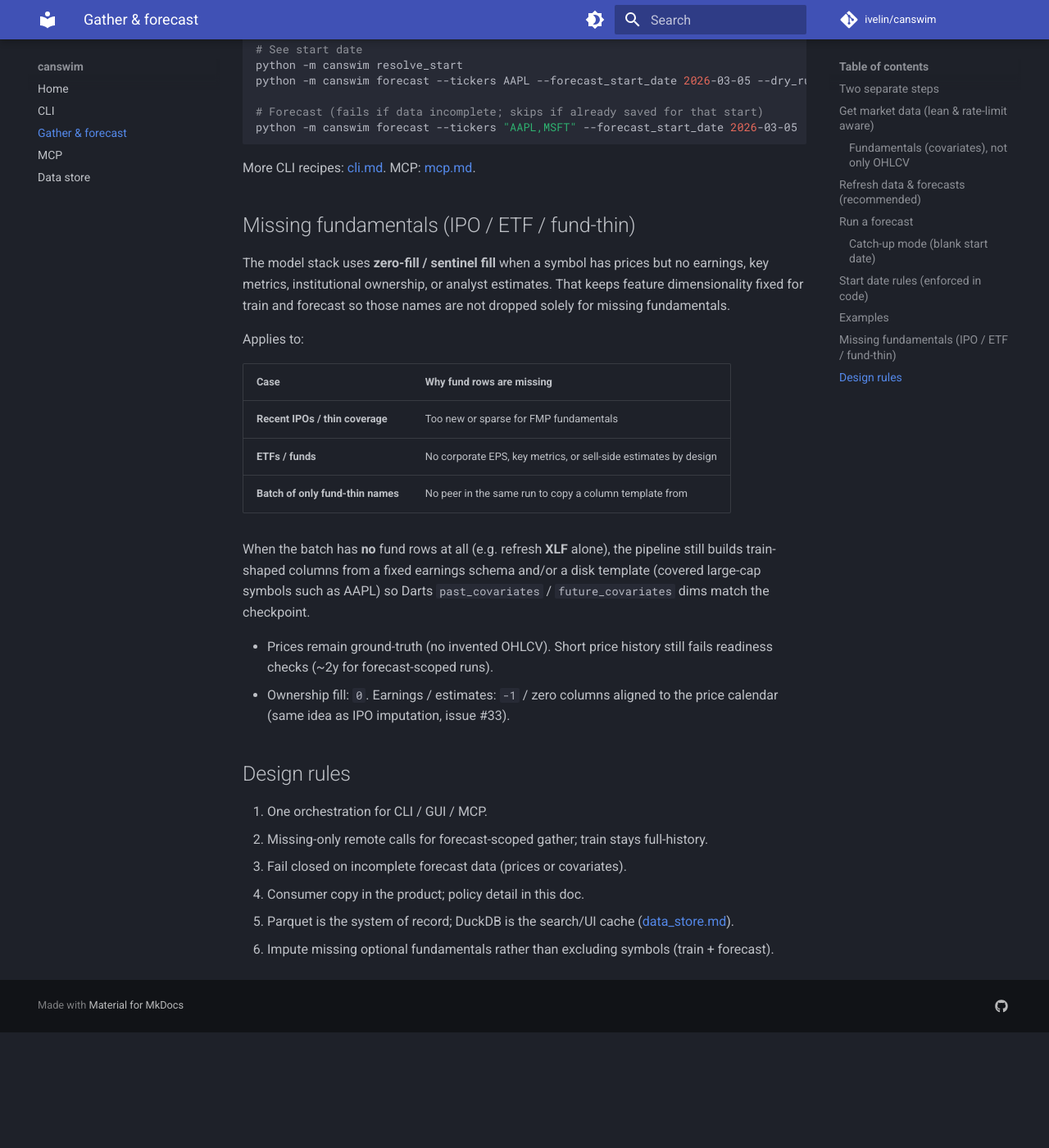
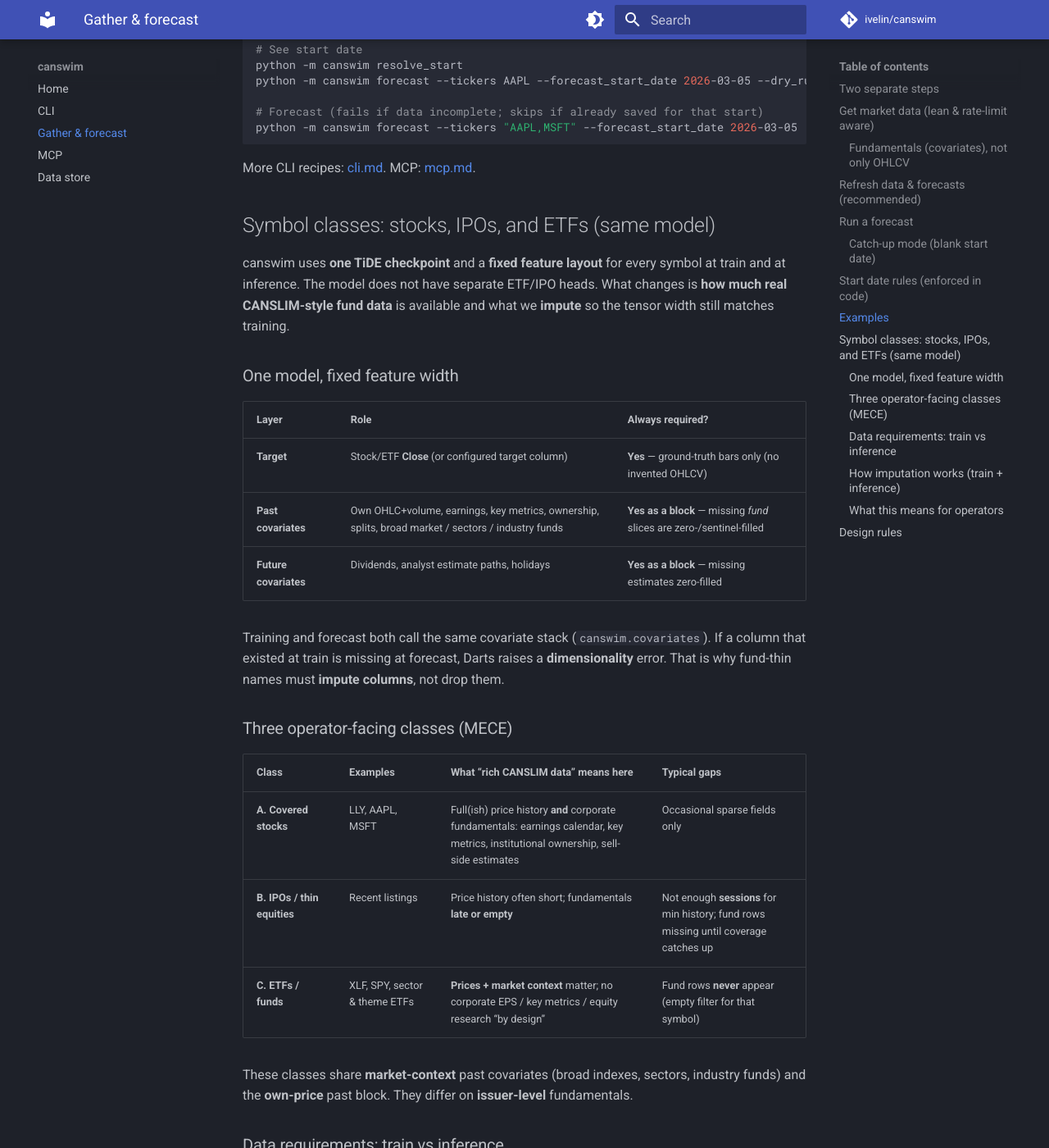
Before and after one commit to ivelin/canswim, an MkDocs documentation site: the page built from docs/run_triggers.md, in a window 1280 px wide and 1400 px high, scrolled down 3232 px. Shown: the whole window at 82% size. Built offline with MkDocs 1.6.1 and Material for MkDocs 9.7.7, drawn with Linux system fonts in a browser that asks for light colours; comment, search, counter and statistics services are not loaded; before the commit the page ends 4491 px from its top, so only the background shows below that; some of the changed text lies outside the part shown.

Commit message:
docs: stocks vs IPOs vs ETFs under one model schema
Document MECE symbol classes, train/inference data requirements,
hard price fails vs fund zero-fill, and empty-batch ETF path.

```diff
--- a/docs/run_triggers.md
+++ b/docs/run_triggers.md
@@ -100,36 +100,97 @@ python -m canswim forecast --tickers "AAPL,MSFT" --forecast_start_date 2026-03-0
 
 More CLI recipes: [cli.md](cli.md). MCP: [mcp.md](mcp.md).
 
-## Missing fundamentals (IPO / ETF / fund-thin)
+## Symbol classes: stocks, IPOs, and ETFs (same model)
 
-The model stack uses **zero-fill / sentinel fill** when a symbol has prices but no
-earnings, key metrics, institutional ownership, or analyst estimates. That keeps
-feature dimensionality fixed for train and forecast so those names are not
-dropped solely for missing fundamentals.
+canswim uses **one TiDE checkpoint** and a **fixed feature layout** for every
+symbol at train and at inference. The model does not have separate ETF/IPO
+heads. What changes is **how much real CANSLIM-style fund data** is available
+and what we **impute** so the tensor width still matches training.
 
-Applies to:
+### One model, fixed feature width
 
-| Case | Why fund rows are missing |
-|------|---------------------------|
-| **Recent IPOs / thin coverage** | Too new or sparse for FMP fundamentals |
-| **ETFs / funds** | No corporate EPS, key metrics, or sell-side estimates by design |
-| **Batch of only fund-thin names** | No peer in the same run to copy a column template from |
+| Layer | Role | Always required? |
+|-------|------|------------------|
+| **Target** | Stock/ETF **Close** (or configured target column) | **Yes** — ground-truth bars only (no invented OHLCV) |
+| **Past covariates** | Own OHLC+volume, earnings, key metrics, ownership, splits, broad market / sectors / industry funds | **Yes as a block** — missing *fund* slices are zero-/sentinel-filled |
+| **Future covariates** | Dividends, analyst estimate paths, holidays | **Yes as a block** — missing estimates zero-filled |
 
-When the batch has **no** fund rows at all (e.g. refresh **XLF** alone), the
-pipeline still builds train-shaped columns from a fixed earnings schema and/or a
-disk template (covered large-cap symbols such as AAPL) so Darts
-`past_covariates` / `future_covariates` dims match the checkpoint.
+Training and forecast both call the same covariate stack (`canswim.covariates`).
+If a column that existed at train is missing at forecast, Darts raises a
+**dimensionality** error. That is why fund-thin names must **impute columns**,
+not drop them.
 
-- Prices remain ground-truth (no invented OHLCV). Short price history still fails
-  readiness checks (~2y for forecast-scoped runs).
-- Ownership fill: `0`. Earnings / estimates: `-1` / zero columns aligned to the
-  price calendar (same idea as IPO imputation, issue #33).
+### Three operator-facing classes (MECE)
+
+| Class | Examples | What “rich CANSLIM data” means here | Typical gaps |
+|-------|----------|--------------------------------------|--------------|
+| **A. Covered stocks** | LLY, AAPL, MSFT | Full(ish) price history **and** corporate fundamentals: earnings calendar, key metrics, institutional ownership, sell-side estimates | Occasional sparse fields only |
+| **B. IPOs / thin equities** | Recent listings | Price history often short; fundamentals **late or empty** | Not enough **sessions** for min history; fund rows missing until coverage catches up |
+| **C. ETFs / funds** | XLF, SPY, sector & theme ETFs | **Prices + market context** matter; no corporate EPS / key metrics / equity research “by design” | Fund rows **never** appear (empty filter for that symbol) |
+
+These classes share **market-context** past covariates (broad indexes, sectors,
+industry funds) and the **own-price** past block. They differ on **issuer-level**
+fundamentals.
+
+### Data requirements: train vs inference
+
+Same rules on both paths unless noted.
+
+| Requirement | Covered stocks (A) | IPOs / thin (B) | ETFs / funds (C) |
+|-------------|--------------------|-----------------|------------------|
+| **OHLCV history** | Full train window or ~2y scoped | Must eventually reach ~**2 years of sessions** for forecast-scoped readiness | Same price floor as stocks (~2y scoped) |
+| **Own OHLC+volume as past covs** | Real | Real when listed | Real (ETF prints) |
+| **Earnings / key metrics / ownership** | Real when present | **Zero-fill** missing (#33) | **Zero-fill** missing (same mechanism; expected permanent) |
+| **Analyst estimates (future)** | Real when present | **Zero-fill** missing | **Zero-fill** missing |
+| **Broad / sector / industry funds** | Shared series (all symbols) | Shared series | Shared series (often the informative path for ETFs) |
+| **Dividends / splits / holidays** | Real or empty-padded | Same | Same |
+| **Train inclusion** | Preferred “rich” examples | Included if prices + imputed fund dims work | Can be included the same way; model still learns price+market features |
+| **Forecast / Refresh** | Default path | Fail **history** if too short; else impute fund | Fail **history** if too short; else impute fund (empty batch OK) |
+
+**Hard fail (cannot invent):** insufficient **price** history for the forecast
+window / min samples. Status talks about short history / IPOs.
+
+**Soft gap (impute, do not drop columns):** missing earnings, key metrics,
+ownership, estimates — whether temporary (IPO) or structural (ETF).
+
+### How imputation works (train + inference)
+
+1. Build real series per symbol when parquet has rows.
+2. If some symbols in the batch lack a block, **copy the column template** from a
+   peer that has it and fill with `0` (ownership) or `-1` / zeros (earn, kms,
+   estimates), aligned to that symbol’s **price calendar**.
+3. If the **entire batch** has no fund rows (e.g. refresh **XLF** alone), there is
+   no peer template:
+   - **Earnings:** fixed train schema columns (always emit the same names/order).
+   - **Key metrics / analyst estimates:** load a **disk template** from covered
+     large caps (e.g. AAPL family) and zero-fill those columns for the thin name.
+4. Stack into past/future covariates with the **same width** as training so one
+   checkpoint works for A/B/C.
+
+Implementation: `canswim.covariates` (issue #33 for IPOs; empty-batch / ETF path
+extends the same idea).
+
+### What this means for operators
+
+| You want to… | Expectation |
+|--------------|-------------|
+| Refresh **LLY / AAPL** | Market data + real fundamentals when APIs have them; catch-up forecasts as usual |
+| Refresh a **new IPO** | May **stop** until ~2y of sessions; fundamentals imputed once prices are ready |
+| Refresh **XLF** or a sector ETF | Prices + market funds load; **no corporate fund rows** — imputed automatically; forecast should not fail on dimensionality alone |
+| Mix ETF + stocks in one list | Peers can supply templates; still fine if only ETFs (empty-batch path) |
+
+**Interpretation note:** For ETFs (and heavily imputed IPOs), the model is driven
+mainly by **price path + broad/sector context**, not issuer fundamentals. That is
+intentional with a single shared head—not a second “ETF model.”
+
+**NOT FINANCIAL OR INVESTMENT ADVICE. USE AT YOUR OWN RISK.**
 
 ## Design rules
 
 1. One orchestration for CLI / GUI / MCP.
 2. Missing-only remote calls for forecast-scoped gather; train stays full-history.
-3. Fail closed on incomplete forecast data (prices or covariates).
+3. Fail closed on incomplete **price** history; **impute** optional fundamentals so feature width stays fixed.
 4. Consumer copy in the product; policy detail in this doc.
 5. Parquet is the system of record; DuckDB is the search/UI cache ([data_store.md](data_store.md)).
-6. Impute missing optional fundamentals rather than excluding symbols (train + forecast).
+6. Same model for covered stocks, IPOs, and ETFs — different real-data density, same tensor schema.
+7. Impute missing optional fundamentals rather than excluding symbols (train + forecast).
```
Also changed, not shown: README.md (+1 -1 lines), docs/index.md (+1 -1 lines).
